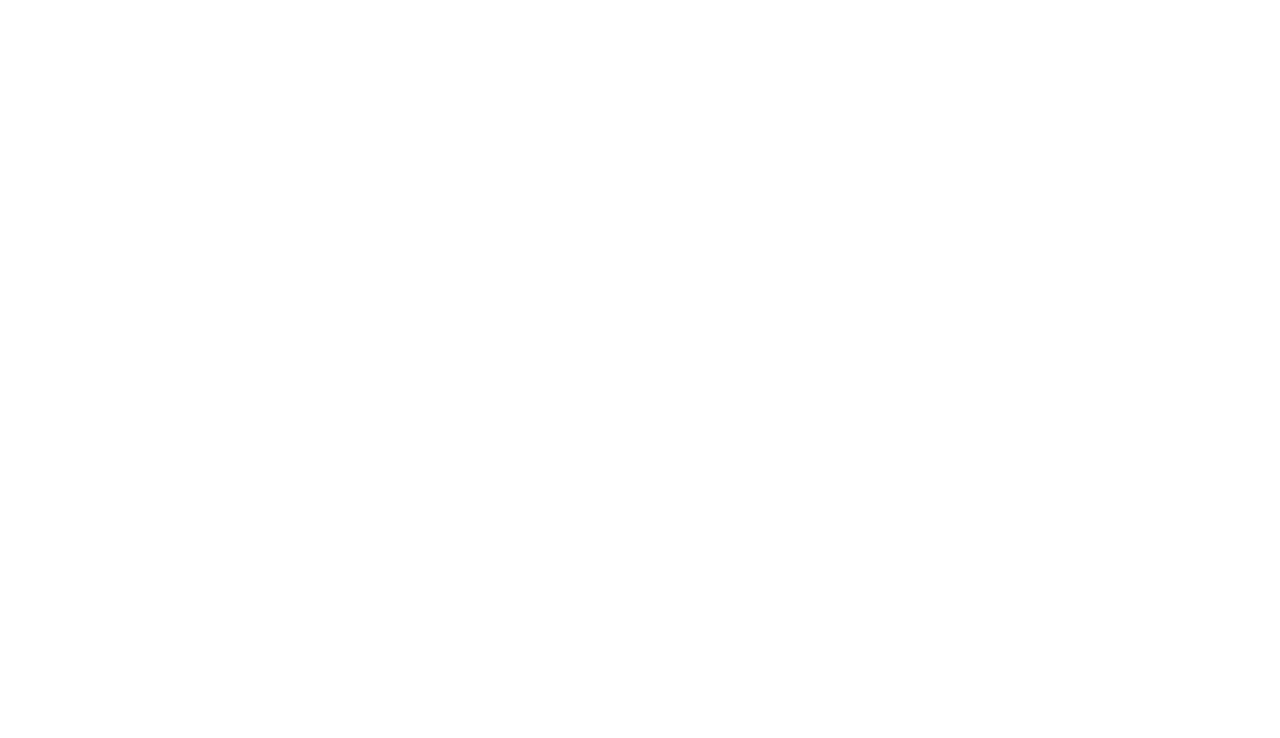
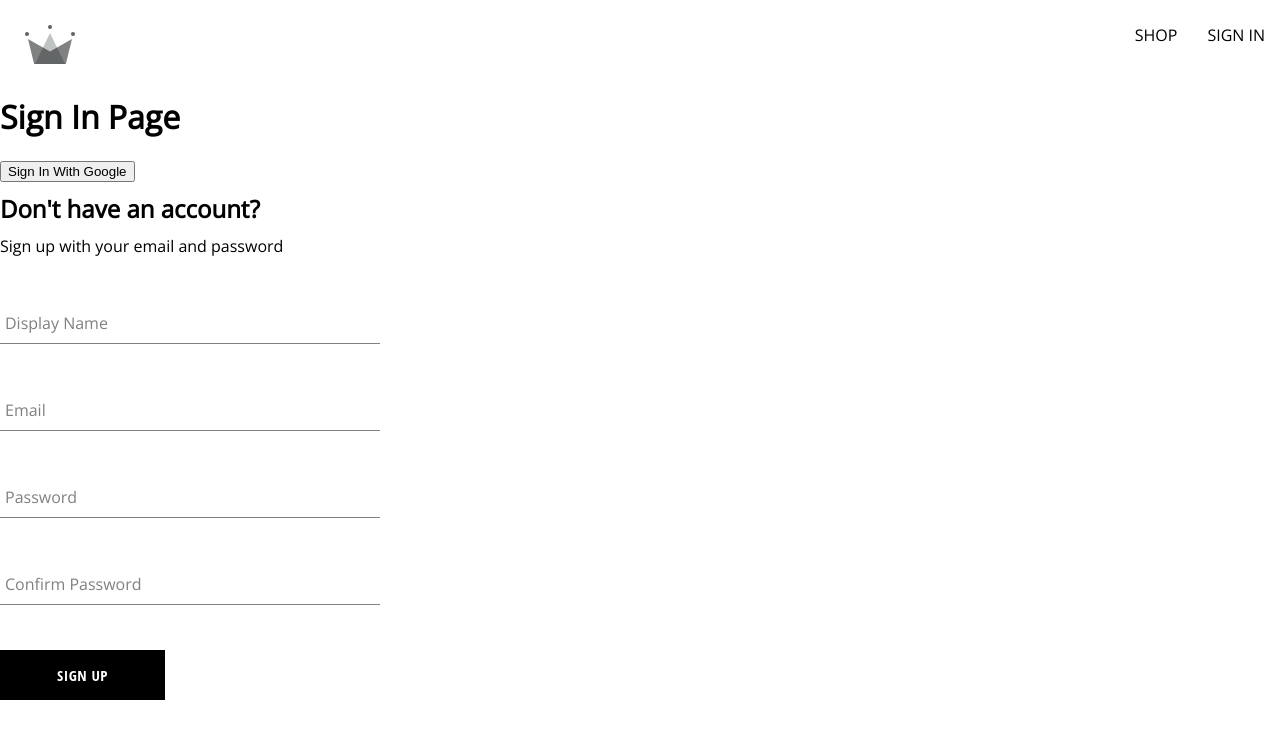
Before and after one commit to andreea-stoenescu/crwn-clothing, a React (Create React App) app: page /auth in a window 1280 px wide. Before the commit this address had no page. Shown: the top 738 px of the page. Built offline with nearby package versions, Linux system fonts and the light colour scheme.

Commit message:
rename the sign in component

```diff
--- a/src/App.js
+++ b/src/App.js
@@ -1,7 +1,7 @@
 import { Routes, Route } from "react-router-dom";
 import Home from "./routes/home/home.component";
 import Navigation from "./routes/navigation/navigation.component";
-import SignIn from "./routes/sign-in/sign-in.component";
+import Authentication from "./routes/authentication/authentication.component";
 
 
 const Shop = () => {
@@ -14,7 +14,7 @@
       <Route path="/" element={<Navigation />}>
         <Route index element={<Home />} />
         <Route path="shop" element={<Shop />} />
-        <Route path="sign-in" element={<SignIn />} />
+        <Route path="auth" element={<Authentication />} />
       </Route>
     </Routes>
   );
--- a/src/routes/sign-in/sign-in.component.jsx
+++ b/src/routes/authentication/authentication.component.jsx
@@ -4,7 +4,7 @@
 } from "../../utils/firebase/firebase.utils";
 import SignUpForm from "../../components/sign-up-form/sign-up-form.component";
 
-const SignIn = () => {
+const Authentication = () => {
   const logGoogleUser = async () => {
     const { user } = await signInWithGooglePopup();
     const userDocRef = await createUserDocumentFromAuth(user);
@@ -22,4 +22,4 @@
   );
 };
 
-export default SignIn;
+export default Authentication;
--- a/src/routes/navigation/navigation.component.jsx
+++ b/src/routes/navigation/navigation.component.jsx
@@ -12,7 +12,7 @@
           </Link>
           <div className="nav-links-container">
             <Link className="nav-link" to="/shop">SHOP</Link>
-            <Link className="nav-link" to="/sign-in">SIGN IN</Link>
+            <Link className="nav-link" to="/auth">SIGN IN</Link>
           </div>
         </div>
         <Outlet />
```
